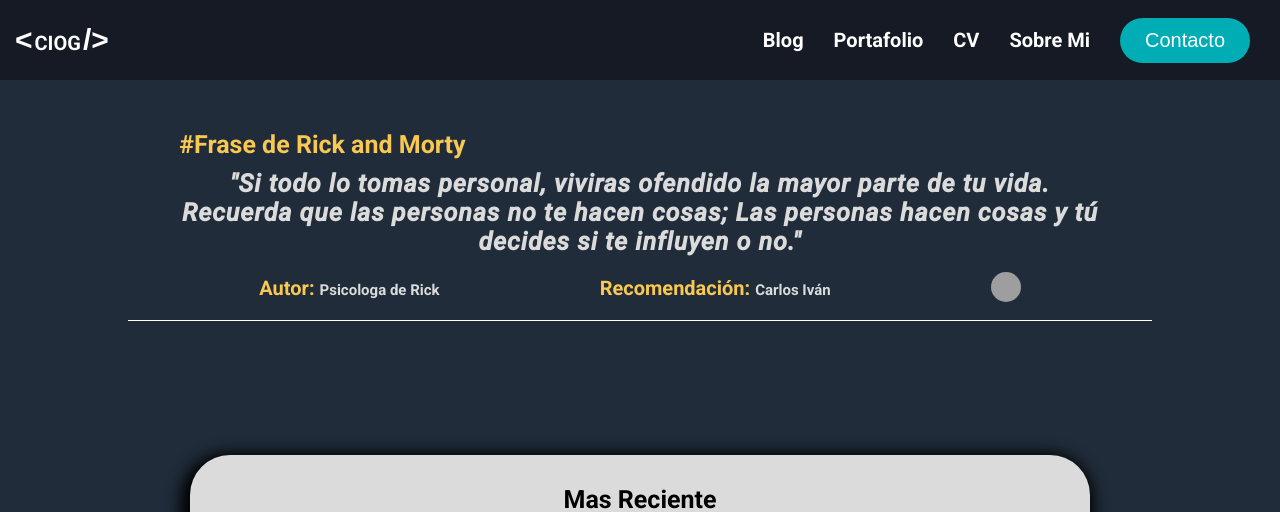
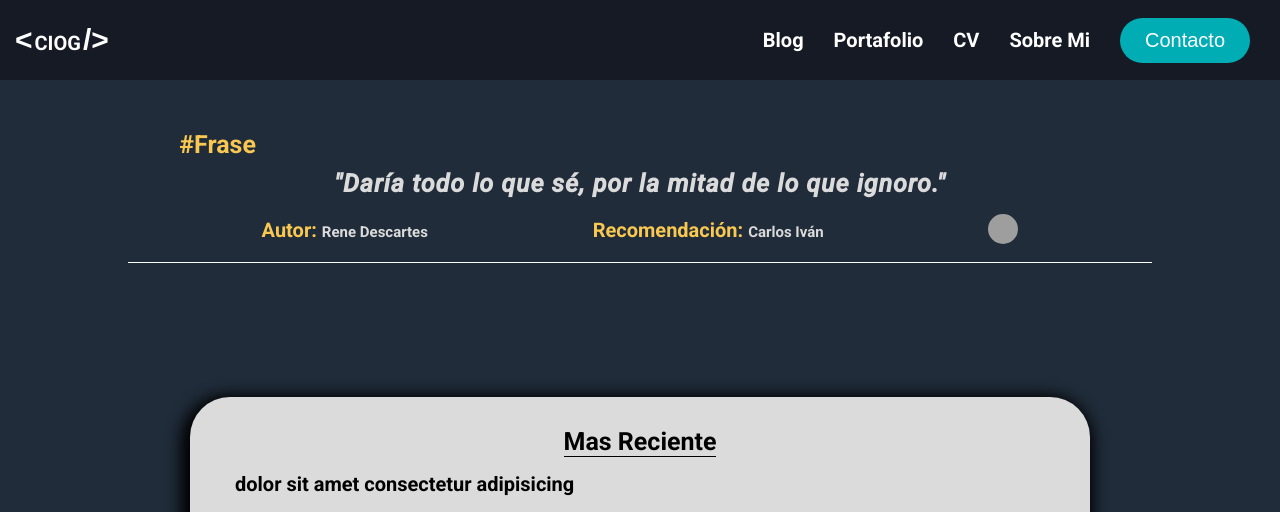
Before and after one commit to CIOG2/CIOG2, a plain HTML site: page blogMain.html in a window 1280 px wide. Shown: the top 512 px of the page. Drawn offline with Linux system fonts and the light colour scheme; grey boxes are pictures that could not be loaded; a web font is replaced by a local one.

Commit message:
Agregue una frase

```diff
--- a/blogMain.html
+++ b/blogMain.html
@@ -48,7 +48,7 @@
         <div class="header__nav--conteiner-right">
           <div class="hamburger-menu">
             <button onclick="desplegarLista()">
-              <div class="bar top" id="hamburger-top"></div>
+              <d  iv class="bar top" id="hamburger-top"></d>
               <div class="bar middle" id="hamburger-middle"></div>
               <div class="bar bottom" id="hamburger-bottom"></div>
             </button>
--- a/src/JS/Datos/frases.js
+++ b/src/JS/Datos/frases.js
@@ -8,6 +8,13 @@
       tag: "#Frase de Rick and Morty",
       recomendacion: "Carlos Iván",
     },
+    {
+      frase: `"Daría todo lo que sé, por la mitad de lo que ignoro."`,
+      autor: "Rene Descartes",
+      socialMedia: ["twiter", "https://twitter.com/GoCarlos"],
+      tag: "#Frase",
+      recomendacion: "Carlos Iván",
+    }
   ];
 
 export default Frases;
```
